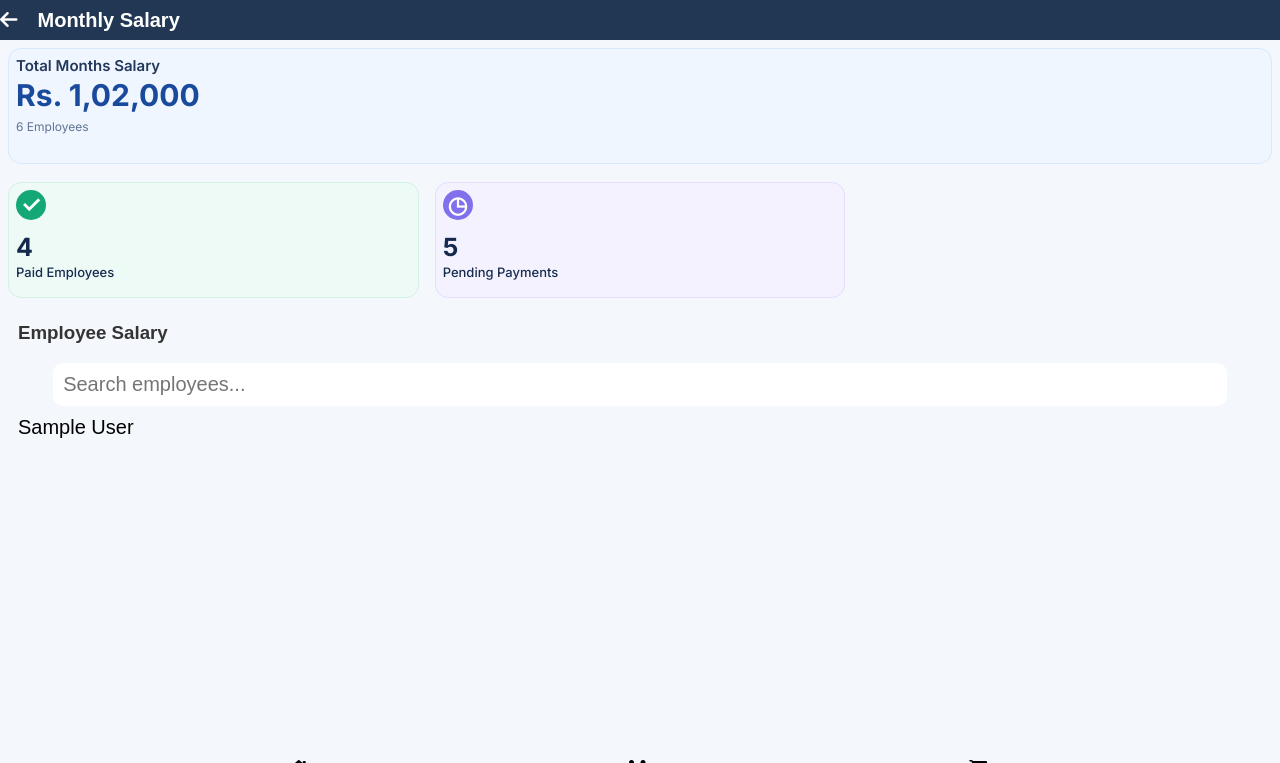
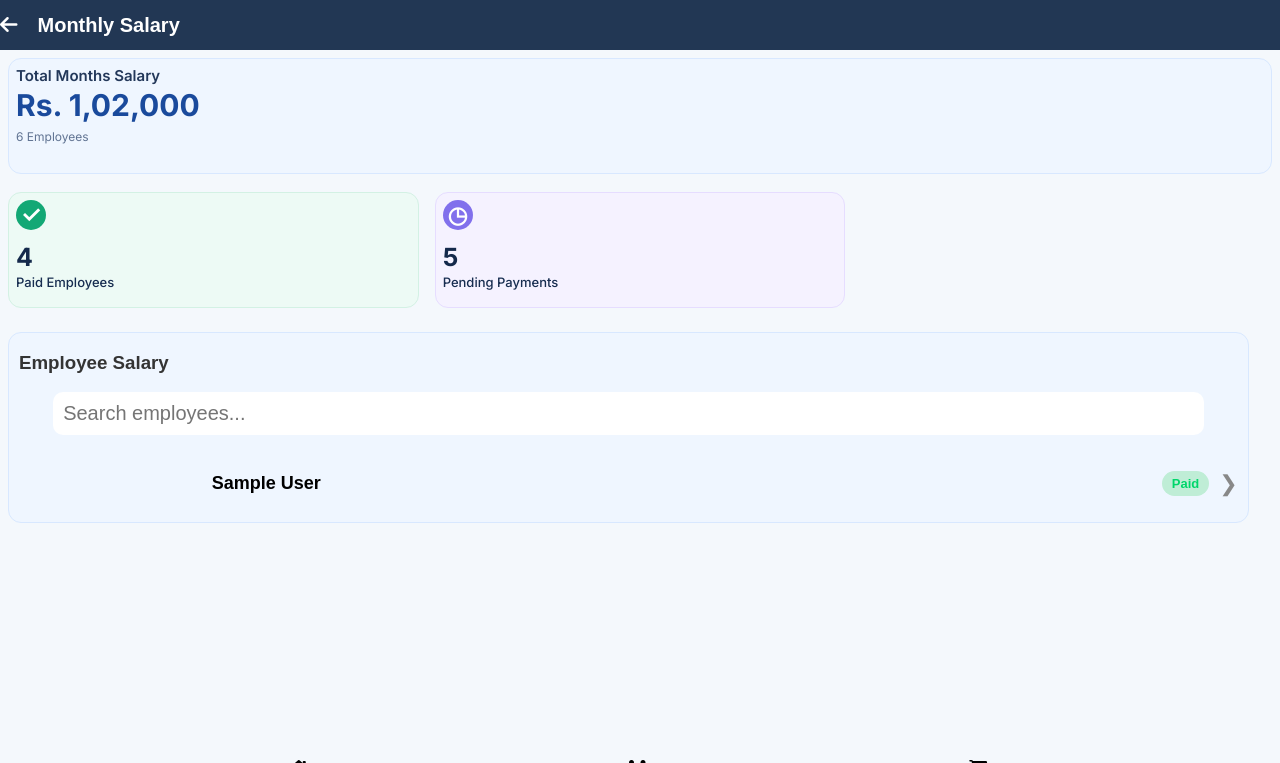
Before and after one commit to milanbk922-cmyk/Furniture-management, a Django app: page /sidebar/monthly_salaries/ in a window 1280 px wide. Shown: the top 763 px of the page. Run offline with Django 5.2, Linux system fonts and the light colour scheme; tables that the repository leaves empty hold one stand-in row (values such as "Sample post").

Commit message:
monthly_salary:employee section added

```diff
--- a/furniture/attendance/urls.py
+++ b/furniture/attendance/urls.py
@@ -2,9 +2,9 @@ from django.urls import path
 from . import views
 urlpatterns = [
     path('attendance/', views.attendance, name="attendance"),
-    path('attendance/detail/<int:pk>', views.attendance_detail, name="attendance_detail"),
     path('attendance/save/', views.save_attendance, name='save_attendance'),
     path('attendance/save_employee_money/', views.save_employee_money, name='save_employee_money'),
     path('monthly_salaries/', views.monthly_salary_list, name="monthly_salary_list"),
+    path('monthly_salaries/detail/<int:pk>', views.salary_detail, name="salary_detail"),
 
 ]
--- a/furniture/attendance/views.py
+++ b/furniture/attendance/views.py
@@ -111,9 +111,9 @@ def save_employee_money(request):
 
     return redirect(f'/sidebar/attendance/?date={selected_date}')
 
-def attendance_detail(request,pk):
+def salary_detail(request,pk):
     employee = get_object_or_404(Employee,pk=pk)
-    return render(request, 'attendances/attendance_detail.html',{'employee':employee})
+    return render(request, 'attendances/salary_detail.html',{'employee':employee})
 def monthly_salary_list(request):
     employees = Employee.objects.filter(status=True)
     return render(request, 'attendances/monthlysalary.html',{'employees':employees})
--- a/furniture/static/css/style.css
+++ b/furniture/static/css/style.css
@@ -90,7 +90,7 @@ main{
     justify-content: space-between;
     align-items: center;
     width: 100%;
-    height:40px;
+    height:50px;
     background-color:#223754;
 }
 .plus{
@@ -183,7 +183,7 @@ button[name="edit_employee"]{
     justify-content: space-between;
     align-items: center;
     width: 100%;
-    height: 40px;
+    height: 50px;
     background-color:#223754;
 }
 .order_list{
@@ -518,7 +518,7 @@ button[name="edit_employee"]{
     justify-content:flex-start;
     align-items:center;
     width: 100%;
-    height: 40px;
+    height: 50px;
     background-color:#223754;
 }
 .nav2_attendance{
@@ -784,3 +784,59 @@ button[name="edit_employee"]{
     border-color: #e6ddff;
 }
 .purple .stat-paid { background: #8170ec; }
+/* employee salary in monthly salary */
+.employee-salary {
+  width: 98%;
+  background: #eff6ff;
+  border: 1px solid #d8e8ff;
+  border-radius: 13px;
+  overflow: hidden;
+}
+.employee {
+  display: flex;
+  align-items: center;
+  padding: 10px;
+  border-bottom: 1px solid #7c7c7c;
+  gap: 10px;
+}
+
+.employee:last-child {
+  border-bottom: none;
+}
+.employee-info {
+  flex: 1;
+  min-width: 0;
+}
+
+.employee-info h3 {
+  font-size: 18px;
+  font-weight: 700;
+}
+
+
+.status {
+  padding: 5px 10px;
+  border-radius: 20px;
+  font-size: 13px;
+  font-weight: 600;
+  white-space: nowrap;
+  align-self: center;
+}
+
+.paid {
+  color: #00d66b;
+  background: #bfedd6;
+}
+
+.pending {
+  color: #ff7514;
+  background: #351b0b;
+}
+.salary-arrow a {
+    text-decoration:none;
+    border: none;
+    background: transparent;
+    font-size: 22px;
+    cursor: pointer;
+    color: #888;
+}
--- a/furniture/templates/attendances/monthlysalary.html
+++ b/furniture/templates/attendances/monthlysalary.html
@@ -33,16 +33,20 @@
         <p>Pending Payments</p>
     </div>
 </div>
-<div class="employee-salary">
+<section class="employee-salary">
     <h3 style="padding-left:10px; color:rgb(52, 52, 52);">Employee Salary</h3>
     <div class = "search_box">
         <input type="text" placeholder="Search employees...">
     </div>
     {%for employee in employees%}
-    <div class="salary-card">
-        <div class = "profile"></div>
-        <div class="emp-name">{{employee.name }}</div>
+    <div class="employee">
+      <div class="profile"></div>
+      <div class="employee-info">
+        <h3>{{employee.name}}</h3>
+      </div>
+      <span class="status paid">Paid</span>
+      <div class="salary-arrow"><a href="{%url 'salary_detail' employee.pk%}">❯</a></div>
     </div>
     {%endfor%}
-</div>
+</section>
 {%endblock%}
```
Also changed, not shown: furniture/templates/attendances/attendance_detail.html (deleted), furniture/templates/attendances/salary_detail.html (added).
